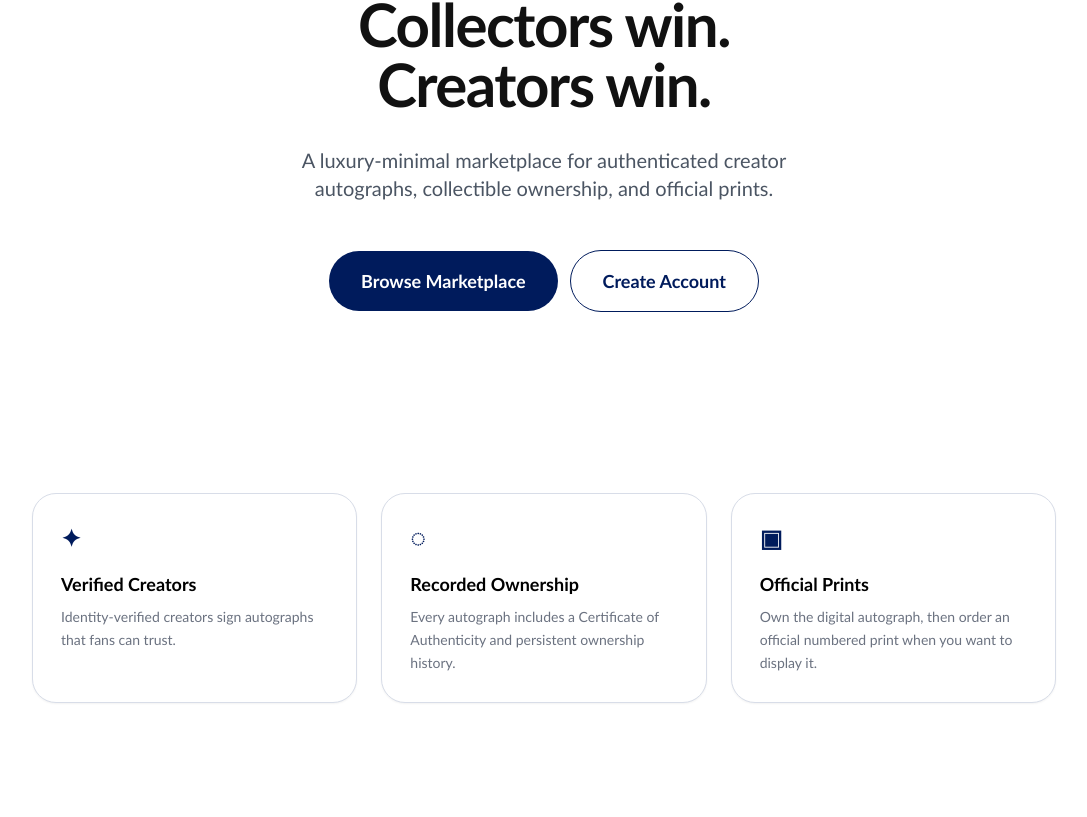
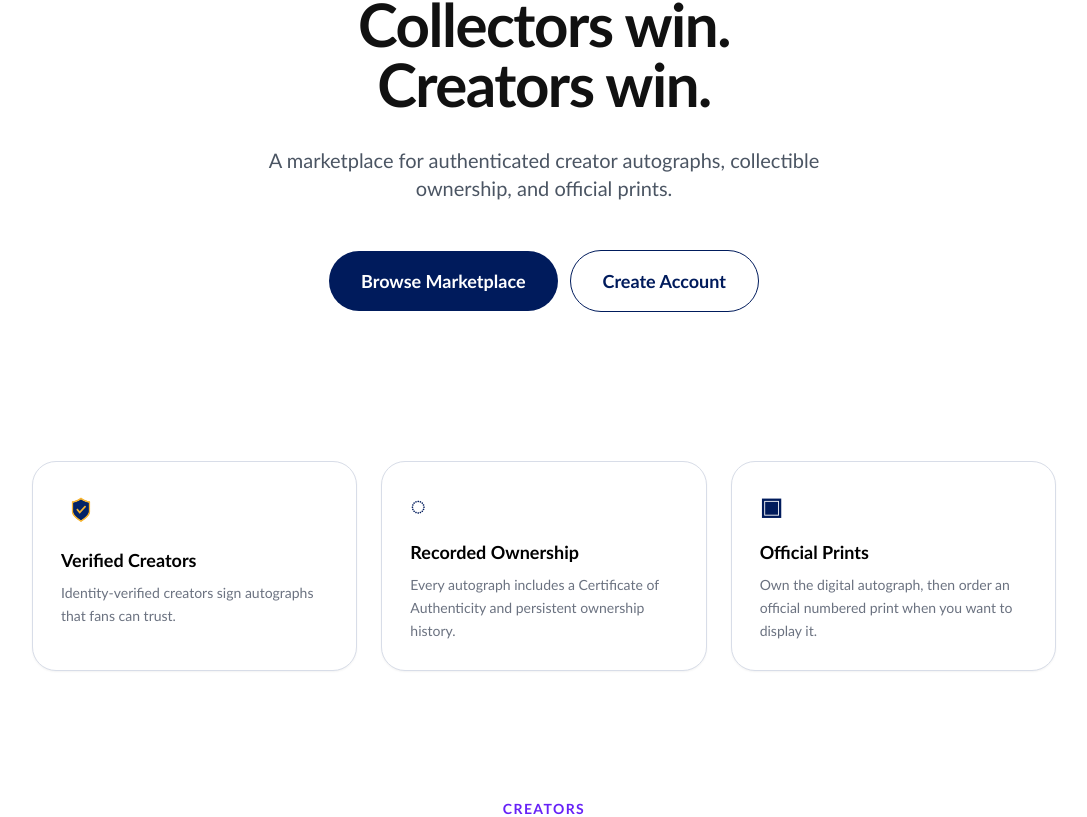
Before and after one commit to ajofer5/tapnsign, a Next.js app in the folder website/: page / in a window 1280 px wide. Shown: the part 427-1244 px from the top of the page, without its empty margins (96-1183 px from the left). Built offline with nearby package versions, Linux system fonts and the light colour scheme.

Commit message:
Refine website branding and marketing page

```diff
--- a/website/app/page.tsx
+++ b/website/app/page.tsx
@@ -1,4 +1,5 @@
 import Link from 'next/link';
+import { ReactNode } from 'react';
 
 export default function HomePage() {
   return (
@@ -32,7 +33,7 @@ export default function HomePage() {
             Creators win.
           </h1>
           <p className="mt-8 max-w-xl text-lg leading-relaxed text-gray-600 md:text-xl">
-            A luxury-minimal marketplace for authenticated creator autographs, collectible ownership, and official prints.
+            A marketplace for authenticated creator autographs, collectible ownership, and official prints.
           </p>
           <div className="mt-12 flex flex-wrap items-center justify-center gap-3">
             <Link
@@ -51,10 +52,10 @@ export default function HomePage() {
         </div>
       </section>
 
-      <section className="bg-white px-6 py-20">
+      <section className="bg-white px-6 py-12">
         <div className="mx-auto grid max-w-5xl grid-cols-1 gap-6 md:grid-cols-3">
           <FeatureCard
-            icon="✦"
+            icon={<img src="/ophinia-badge.png" alt="Ophinia Verified" className="h-10 w-10 rounded-xl object-cover" />}
             title="Verified Creators"
             desc="Identity-verified creators sign autographs that fans can trust."
           />
@@ -170,7 +171,7 @@ export default function HomePage() {
   );
 }
 
-function FeatureCard({ icon, title, desc }: { icon: string; title: string; desc: string }) {
+function FeatureCard({ icon, title, desc }: { icon: ReactNode; title: string; desc: string }) {
   return (
     <div className="rounded-[1.5rem] border border-[#D8DDE8] bg-white p-7 shadow-sm">
       <div className="mb-4 text-2xl font-black text-[#001B5C]">{icon}</div>
```
Also changed, not shown: website/public/ophinia-badge.png (added).
